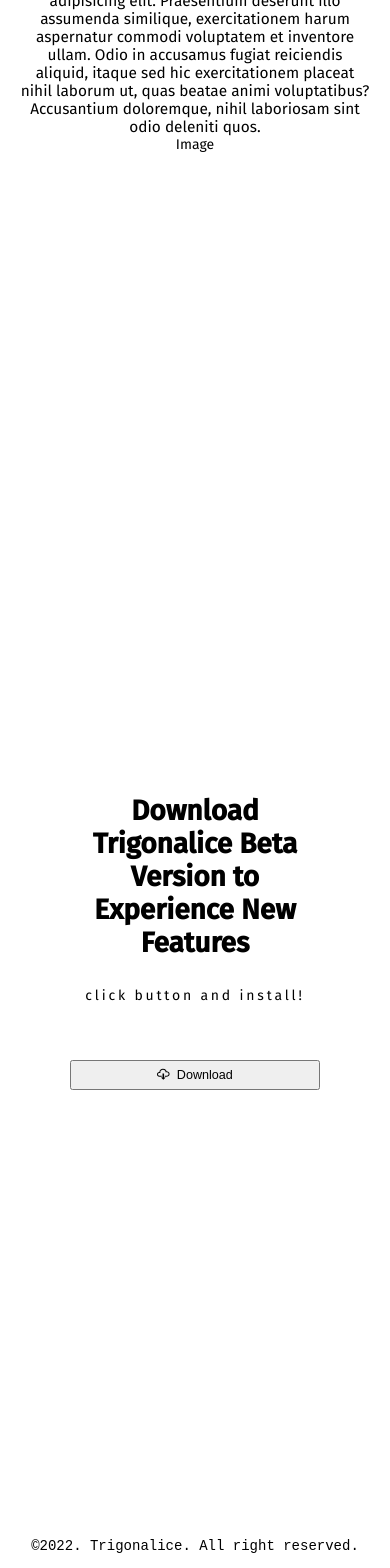
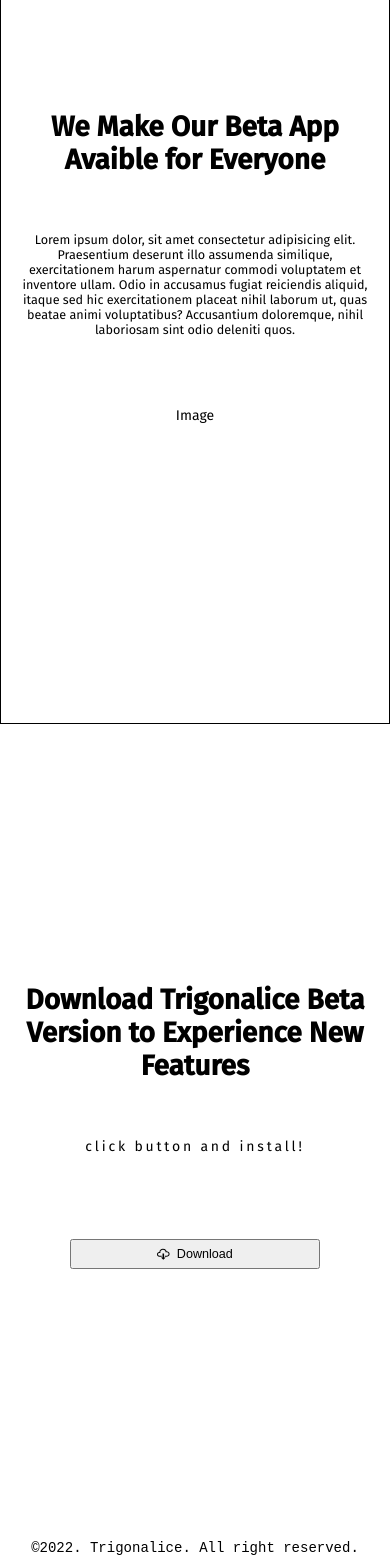
Before and after one commit to okkyprasetian/port-trigonalice, a React (Create React App) app: page / in a window 390 px wide. Shown: the part 2018-3586 px from the top of the page. Built offline with nearby package versions, Linux system fonts and the light colour scheme.

Commit message:
finish responsive design beta feature

```diff
--- a/src/index.css
+++ b/src/index.css
@@ -161,7 +161,7 @@
 
 .beta-p {
   width: 90%;
-  margin-bottom: rem;
+  margin-bottom: 3rem;
   text-align: center;
   font-size: 1.1rem;
 }
@@ -275,4 +275,42 @@
     border-radius: 0.5rem;
     margin-bottom: 4rem;
   }
+
+  /* Beta */
+  .beta-1 {
+    justify-content: center;
+    border: solid 1px;
+  }
+
+  .beta-h1 {
+    margin-bottom: 4rem;
+    text-align: center;
+  }
+
+  .beta-p {
+    margin-bottom: 5rem;
+    font-size: 0.9rem;
+  }
+
+  .beta-illust {
+    margin-bottom: 5rem;
+  }
+
+  .beta-2-1 {
+    justify-content: center;
+  }
+
+  .beta-h2 {
+    width: 90%;
+    margin-bottom: 4rem;
+  }
+
+  .beta-download-p {
+    margin-bottom: 6rem;
+  }
+
+  .footer {
+    margin-top: 5rem;
+  }
+
 }
```
